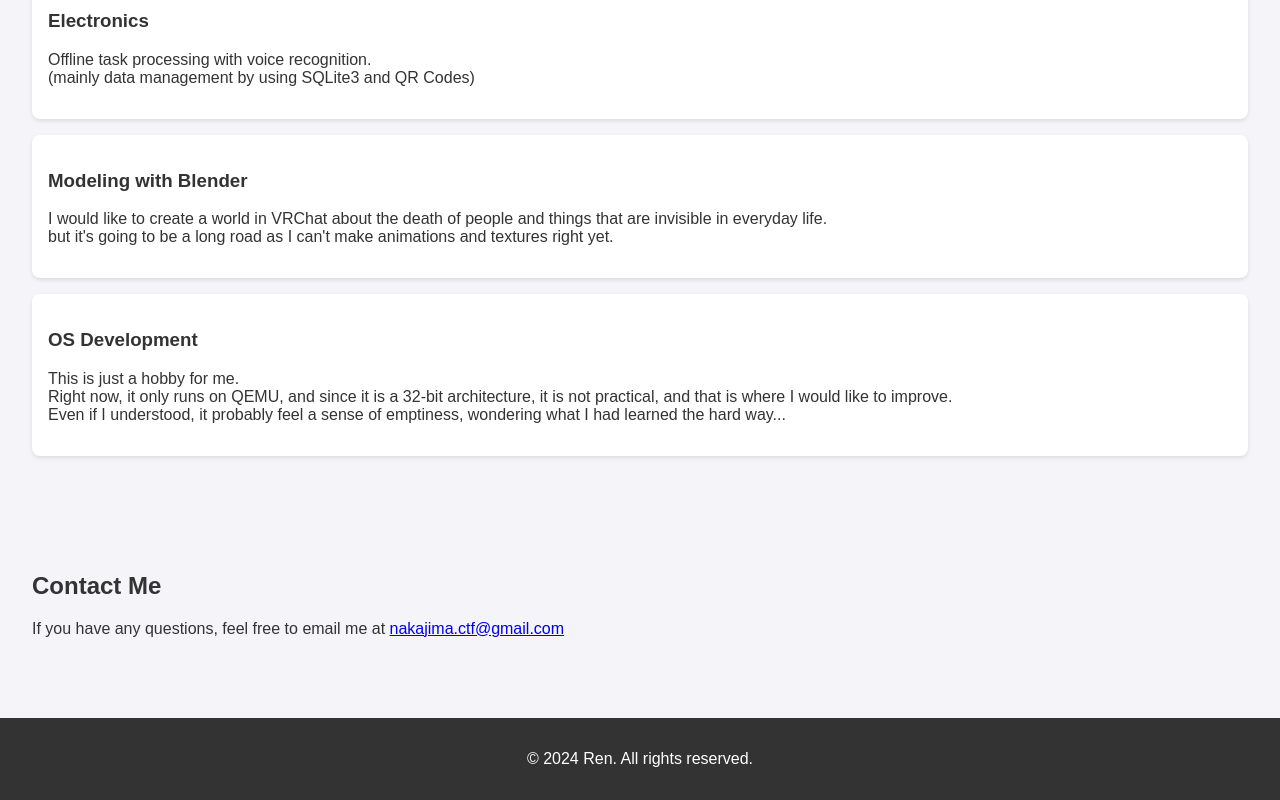
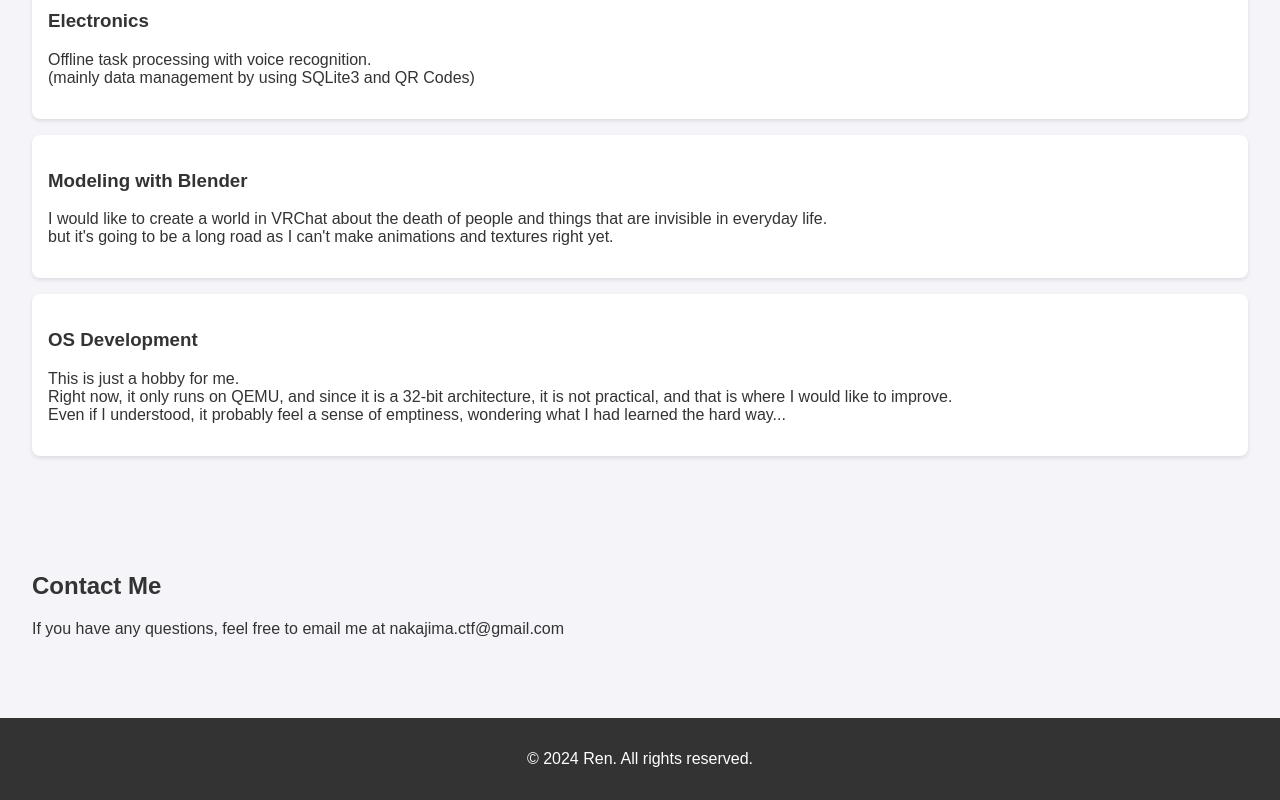
Before and after one commit to halu-u/penguin, a plain HTML site: page index.html in a window 1280 px wide. Shown: the part 594-1394 px from the top of the page. Drawn offline with Linux system fonts and the light colour scheme.

Commit message:
Update index.html

```diff
--- a/index.html
+++ b/index.html
@@ -51,7 +51,7 @@
     </section>
     <section id="contact">
         <h2>Contact Me</h2>
-        <p>If you have any questions, feel free to email me at <a href="mailto:nakajima.ctf@gmail.com">nakajima.ctf@gmail.com</a></p>
+        <p>If you have any questions, feel free to email me at nakajima.ctf@gmail.com</p>
     </section>
     <footer>
         <p>&copy; 2024 Ren. All rights reserved.</p>
```
